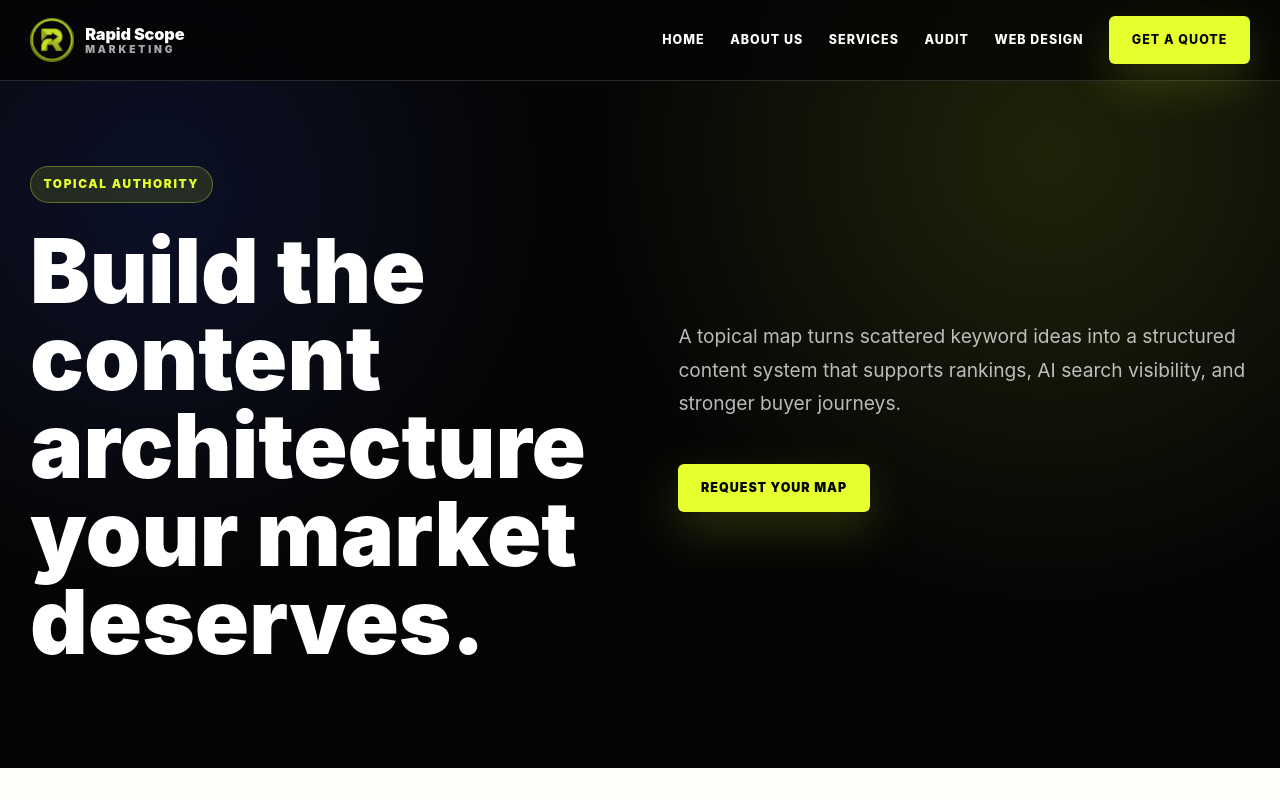
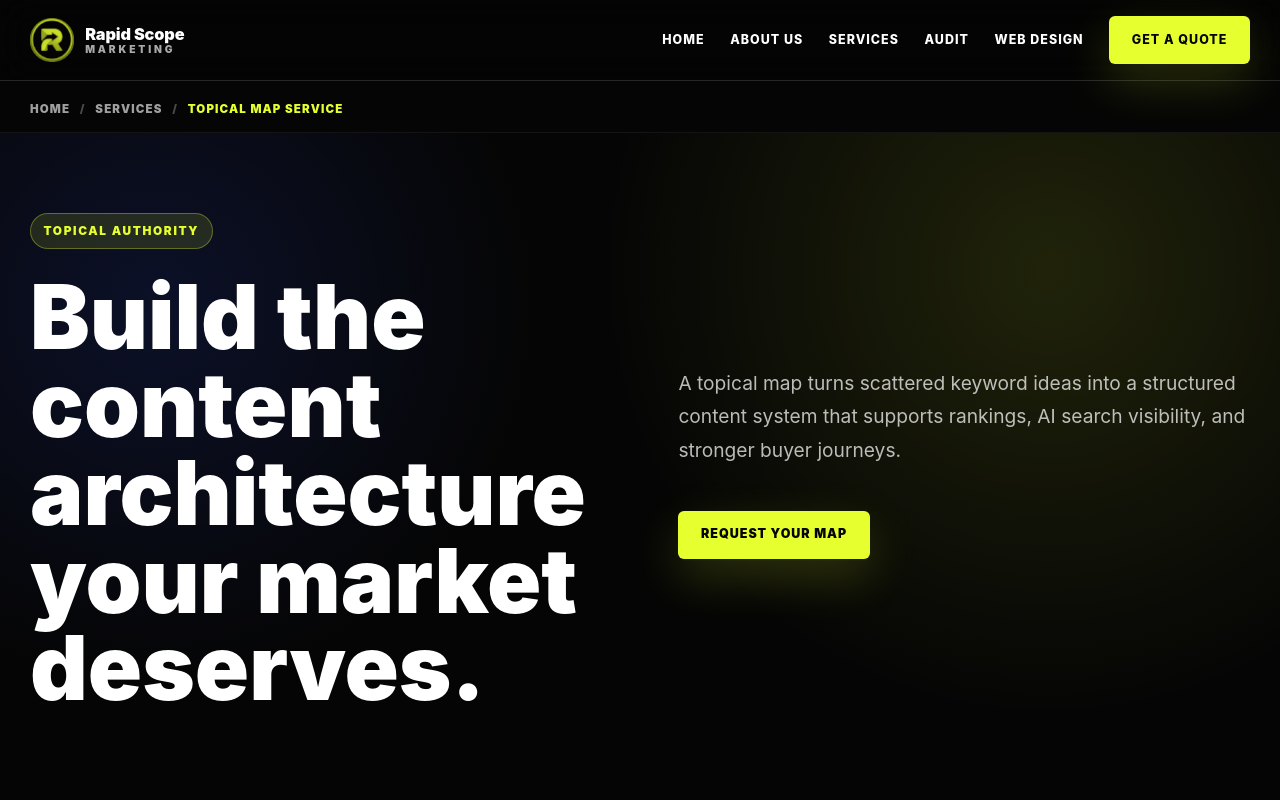
Before and after one commit to Billjeff/my-website, a Next.js app: page /topical-map in a window 1280 px wide. Shown: the top 800 px of the page. Built offline with nearby package versions, Linux system fonts and the light colour scheme.

Commit message:
Add visible SEO breadcrumbs

```diff
--- a/components/Layout.js
+++ b/components/Layout.js
@@ -7,13 +7,48 @@ const siteUrl = 'https://rapidscopemarketing.com';
 const siteName = 'Rapid Scope Marketing LLC';
 const defaultDescription = 'SEO, GEO and web design agency in Dubai helping UAE businesses improve technical performance, search visibility and qualified lead generation.';
 const logoUrl = `${siteUrl}/brand/rapid-scope-mark.png`;
+const breadcrumbLabels = {
+  '/about': 'About',
+  '/contact': 'Contact',
+  '/services': 'Services',
+};
 
 function absoluteUrl(path = '/') {
   if (path.startsWith('http')) return path;
   return `${siteUrl}${path === '/' ? '/' : path}`;
 }
 
-function buildSchema({ canonicalUrl, description, faqs, pageType, serviceName, title }) {
+function cleanTitle(title) {
+  return title
+    .replace(' | Rapid Scope Marketing', '')
+    .replace(' | Dubai SEO Agency', '')
+    .replace('Rapid Scope Marketing LLC | ', '')
+    .trim();
+}
+
+function buildBreadcrumbs({ canonicalPath, serviceName, title }) {
+  if (canonicalPath === '/') return [];
+
+  const current = {
+    href: absoluteUrl(canonicalPath),
+    name: serviceName || breadcrumbLabels[canonicalPath] || cleanTitle(title),
+  };
+
+  if (serviceName) {
+    return [
+      { href: `${siteUrl}/`, name: 'Home' },
+      { href: `${siteUrl}/services`, name: 'Services' },
+      current,
+    ];
+  }
+
+  return [
+    { href: `${siteUrl}/`, name: 'Home' },
+    current,
+  ];
+}
+
+function buildSchema({ breadcrumbs, canonicalUrl, description, faqs, pageType, serviceName, title }) {
   const graph = [
     {
       '@type': ['Organization', 'LocalBusiness'],
@@ -85,24 +120,16 @@ function buildSchema({ canonicalUrl, description, faqs, pageType, serviceName, t
     });
   }
 
-  if (canonicalUrl !== `${siteUrl}/`) {
+  if (breadcrumbs.length > 1) {
     graph.push({
       '@type': 'BreadcrumbList',
       '@id': `${canonicalUrl}#breadcrumb`,
-      itemListElement: [
-        {
-          '@type': 'ListItem',
-          position: 1,
-          name: 'Home',
-          item: `${siteUrl}/`,
-        },
-        {
-          '@type': 'ListItem',
-          position: 2,
-          name: title.replace(' | Rapid Scope Marketing', '').replace(' | Dubai SEO Agency', ''),
-          item: canonicalUrl,
-        },
-      ],
+      itemListElement: breadcrumbs.map((item, index) => ({
+        '@type': 'ListItem',
+        position: index + 1,
+        name: item.name,
+        item: item.href,
+      })),
     });
   }
 
@@ -138,7 +165,8 @@ export default function Layout({
 }) {
   const [menuOpen, setMenuOpen] = useState(false);
   const canonicalUrl = absoluteUrl(canonicalPath);
-  const schema = buildSchema({ canonicalUrl, description, faqs, pageType, serviceName, title });
+  const breadcrumbs = buildBreadcrumbs({ canonicalPath, serviceName, title });
+  const schema = buildSchema({ breadcrumbs, canonicalUrl, description, faqs, pageType, serviceName, title });
 
   return (
     <>
@@ -195,7 +223,28 @@ export default function Layout({
         </div>
       </nav>
 
-      <main>{children}</main>
+      <main>
+        {breadcrumbs.length > 0 && (
+          <nav className="breadcrumb-strip" aria-label="Breadcrumb">
+            <ol className="container breadcrumb-list">
+              {breadcrumbs.map((item, index) => {
+                const isLast = index === breadcrumbs.length - 1;
+
+                return (
+                  <li key={item.href}>
+                    {isLast ? (
+                      <span aria-current="page">{item.name}</span>
+                    ) : (
+                      <Link href={item.href.replace(siteUrl, '') || '/'}>{item.name}</Link>
+                    )}
+                  </li>
+                );
+              })}
+            </ol>
+          </nav>
+        )}
+        {children}
+      </main>
 
       <footer className="footer">
         <div className="container">
--- a/styles/globals.css
+++ b/styles/globals.css
@@ -273,6 +273,54 @@ p {
   font-weight: 850;
   letter-spacing: 0.08em;
   text-transform: uppercase;
+}
+
+.breadcrumb-strip {
+  padding: 6.25rem 0 0;
+  background: #050505;
+  border-bottom: 1px solid rgba(255, 255, 255, 0.06);
+}
+
+.breadcrumb-strip + .page-hero {
+  min-height: auto;
+  padding-top: clamp(3rem, 7vw, 5rem);
+}
+
+.breadcrumb-list {
+  display: flex;
+  align-items: center;
+  gap: 0.6rem;
+  margin: 0 auto;
+  padding-bottom: 0.85rem;
+  list-style: none;
+  color: rgba(255, 255, 255, 0.52);
+  font-size: 0.72rem;
+  font-weight: 900;
+  letter-spacing: 0.1em;
+  text-transform: uppercase;
+}
+
+.breadcrumb-list li {
+  display: flex;
+  align-items: center;
+  gap: 0.6rem;
+}
+
+.breadcrumb-list li:not(:last-child)::after {
+  content: "/";
+  color: rgba(255, 255, 255, 0.28);
+}
+
+.breadcrumb-list a {
+  color: rgba(255, 255, 255, 0.62);
+}
+
+.breadcrumb-list a:hover {
+  color: var(--color-acid);
+}
+
+.breadcrumb-list span {
+  color: var(--color-acid);
 }
 
 /* Footer */
```
